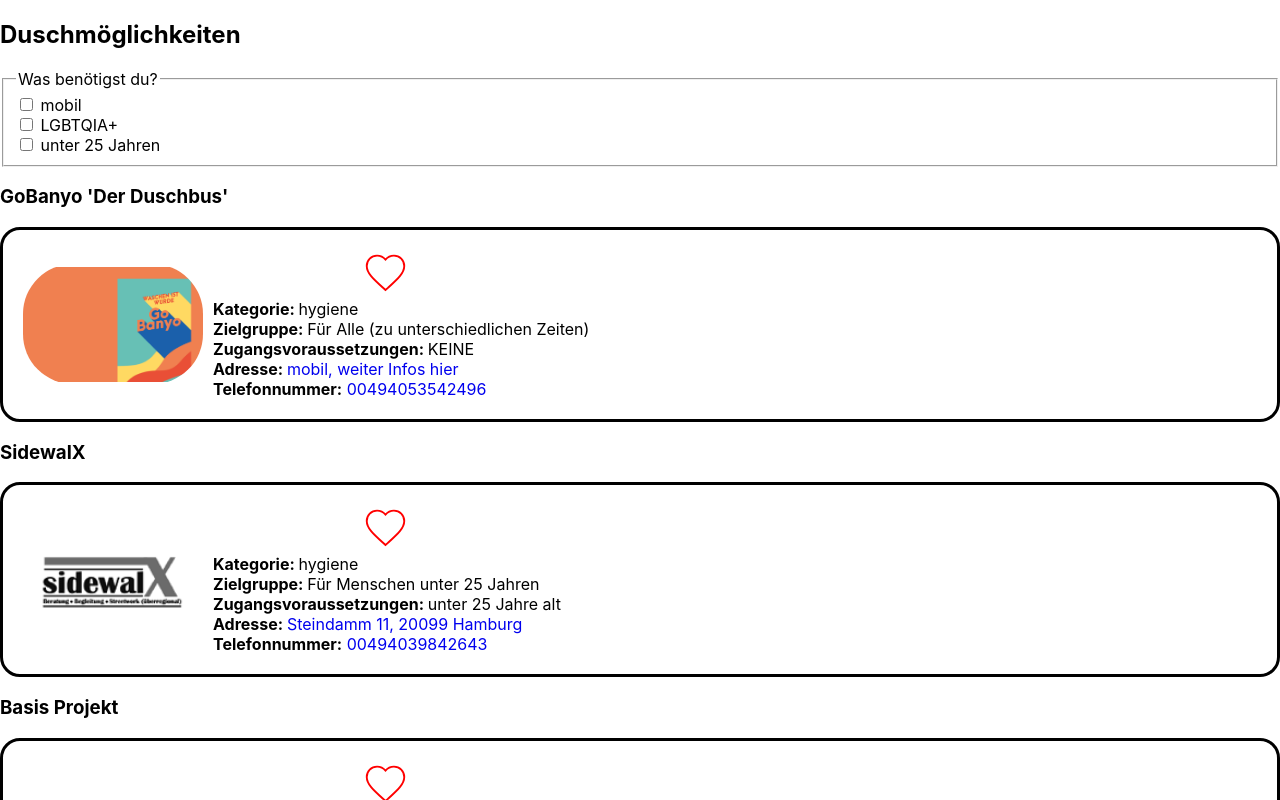
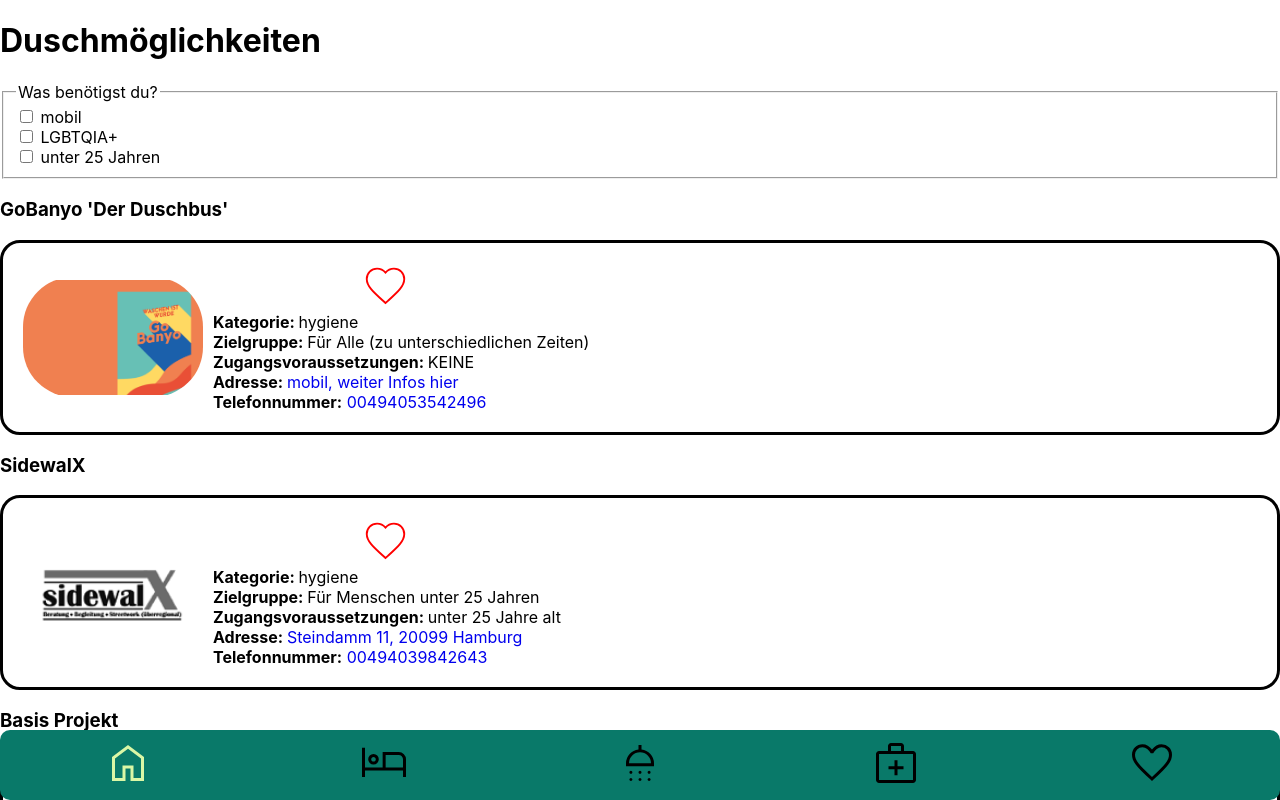
Before and after one commit to BucherLara/Capstone-Project, a Next.js app: page /hygiene in a window 1280 px wide. Shown: the top 800 px of the page. Built offline with nearby package versions, Linux system fonts and the light colour scheme.

Commit message:
add Head with title to each page and remove Navbar from homepage

```diff
--- a/components/Footer/index.js
+++ b/components/Footer/index.js
@@ -1,13 +1,19 @@
 import Link from "next/link";
 import { useState } from "react";
 import styled from "styled-components";
+
 export default function Footer() {
   const [currentPage, setCurrentPage] = useState("home");
 
   return (
     <StyledFooter>
       <StyledNav>
-        <StyledLink href={"/"}>
+        <StyledLink
+          href={"/"}
+          onClick={() => {
+            setCurrentPage("home");
+          }}
+        >
           <svg
             fill={currentPage === "home" ? " #DAF7A6" : "black"}
             xmlns="http://www.w3.org/2000/svg"
--- a/components/Form/index.js
+++ b/components/Form/index.js
@@ -56,7 +56,6 @@
           <path d="M 9.15625 6.3125 L 6.3125 9.15625 L 22.15625 25 L 6.21875 40.96875 L 9.03125 43.78125 L 25 27.84375 L 40.9375 43.78125 L 43.78125 40.9375 L 27.84375 25 L 43.6875 9.15625 L 40.84375 6.3125 L 25 22.15625 Z" />
         </svg>
       </Link>
-      <h3>Neue Einrichtungen hinzufügen:</h3>
       <StyledForm onSubmit={handleSubmit}>
         <label htmlFor="name">
           Name der Einrichtung:
--- a/components/Header/index.js
+++ b/components/Header/index.js
@@ -1,7 +1,23 @@
+import { useRouter } from "next/router";
+
 export default function Header() {
+  const { pathname } = useRouter();
+
   return (
     <header>
-      <h1>Überlebenshilfen für wohnungslose Menschen </h1>
+      <h1>
+        {pathname === "/sleep"
+          ? "Unterkünfte"
+          : pathname === "/hygiene"
+          ? "Duschmöglichkeiten"
+          : pathname === "/medicine"
+          ? "Medizinische Versorgung"
+          : pathname === "/favorites"
+          ? "meine Favoriten"
+          : pathname === "/add"
+          ? "Neue Einrichtung hinzufügen"
+          : "Überlebenshilfen für wohnungslose Menschen"}
+      </h1>
     </header>
   );
 }
--- a/components/Layout/index.js
+++ b/components/Layout/index.js
@@ -1,15 +1,15 @@
-// import Header from "../Header";
-// import Footer from "../Footer";
-import styled from "styled-components";
+import Header from "../Header";
+import Footer from "../Footer";
 
+import { useRouter } from "next/router";
 export default function Layout({ children }) {
-  <>
-    {/* <Header /> */}
-    <StyledMain>{children}</StyledMain>
-    {/* <Footer /> */}
-  </>;
+  const { pathname } = useRouter();
+
+  return (
+    <>
+      <Header />
+      <main>{children}</main>
+      {pathname !== "/" ? <Footer /> : null}
+    </>
+  );
 }
-
-const StyledMain = styled.main`
-  z-index: -100px;
-`;
--- a/pages/_app.js
+++ b/pages/_app.js
@@ -2,7 +2,7 @@
 import initialState from "../helpers/db.json";
 import { useLocalStorage } from "../helpers/hooks";
 import { nanoid } from "nanoid";
-// import Layout from "../components/Layout";
+import Layout from "../components/Layout";
 
 function MyApp({ Component, pageProps }) {
   const [facilities, setFacilities] = useLocalStorage(
@@ -41,14 +41,14 @@
   return (
     <>
       <GlobalStyles />
-      {/* <Layout> */}
+      <Layout>
         <Component
           {...pageProps}
           facilities={facilities}
           setFacilities={setFacilities}
           addFacilities={addFacilities}
         />
-      {/* </Layout> */}
+      </Layout>
     </>
   );
 }
--- a/pages/hygiene/index.js
+++ b/pages/hygiene/index.js
@@ -1,8 +1,8 @@
-import { StyledHeading } from "../sleep";
 import Facility from "../../components/Facility";
 import { StyledList } from "../../components/Facility";
 import { ListItem } from "../../components/FacilityList";
 import { useState } from "react";
+import Head from "next/head";
 
 export default function Hygiene({ facilities, setFacilities }) {
   const hygieneFacilities = facilities.filter((facility) => {
@@ -37,7 +37,10 @@
 
   return (
     <>
-      <StyledHeading>Duschmöglichkeiten </StyledHeading>
+      <Head>
+        <title>Duschmöglichkeiten</title>
+        <meta key="title" content="Duschmöglichkeiten" />
+      </Head>
       <form>
         <fieldset>
           <legend>Was benötigst du?</legend>
--- a/pages/sleep/index.js
+++ b/pages/sleep/index.js
@@ -1,9 +1,8 @@
-import styled from "styled-components";
-import Footer from "../../components/Footer";
 import { ListItem } from "../../components/FacilityList";
 import Facility from "../../components/Facility";
 import { StyledList } from "../../components/Facility";
 import { useState } from "react";
+import Head from "next/head";
 
 export default function Sleep({ facilities, setFacilities }) {
   const sleepFacilities = facilities.filter((facility) => {
@@ -38,7 +37,10 @@
 
   return (
     <>
-      <StyledHeading>Unterkünfte</StyledHeading>
+      <Head>
+        <title>Unterkünfte</title>
+        <meta key="title" content="Unterkünfte" />
+      </Head>
       <form>
         <fieldset>
           <legend>Was benötigst du?</legend>
@@ -89,13 +91,6 @@
           );
         })}
       </StyledList>
-      <Footer />
     </>
   );
 }
-
-const StyledHeading = styled.h2`
-  margin-bottom: 20px;
-`;
-
-export { StyledHeading };
```
Also changed, not shown: pages/add/index.js (+10 -2 lines), pages/favorites/index.js (+5 -3 lines), pages/index.js (+0 -9 lines), pages/medicine/index.js (+5 -2 lines). Lines whose indentation alone changed are shown as unchanged.
